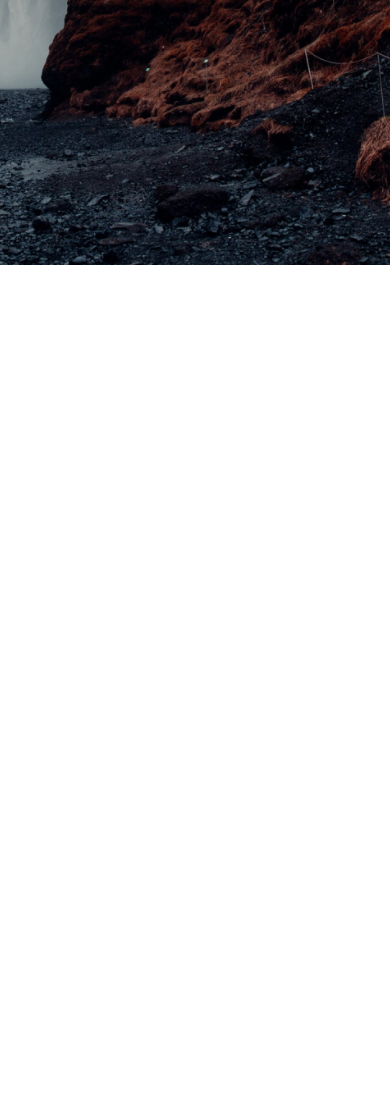
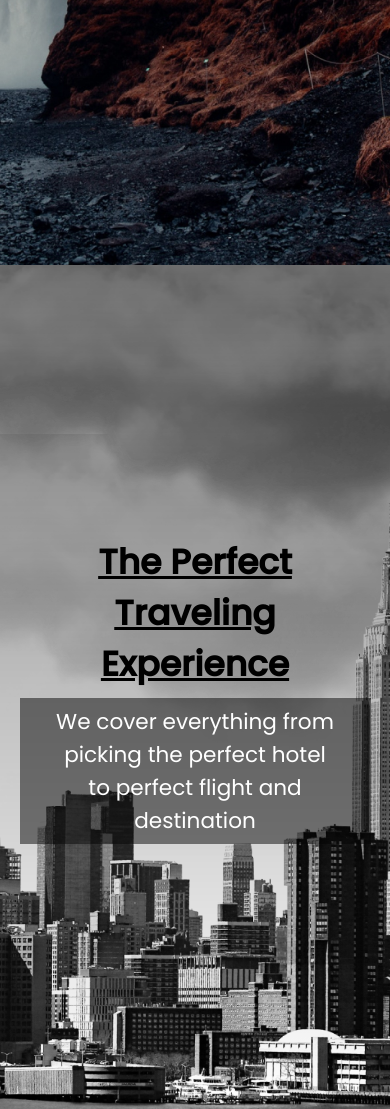
Before and after one commit to GregRRR/TravelSite, a plain HTML site: page index.html in a window 390 px wide. Shown: the part 595-1704 px from the top of the page. Before the commit the page ends 860 px from the top, so only its background shows below. Drawn offline with Linux system fonts and the light colour scheme; a web font is replaced by a local one.

Commit message:
locations-section

```diff
--- a/index.html
+++ b/index.html
@@ -31,6 +31,8 @@
         </ul>
       </nav>
     </header>
+
+    <!-- HERO SECTION -->
     <section class="hero">
       <h2>Travel Beyond Limits</h2>
       <h3>
@@ -39,5 +41,26 @@
       </h3>
       <button>Book Now</button>
     </section>
+
+    <!-- LOCATIONS SECTION -->
+    <section id="locations">
+      <header class="locations-head">
+        <h2>The Perfect Traveling Experience</h2>
+        <h3>
+          We cover everything from picking the perfect hotel<br />
+          to perfect flight and destination
+        </h3>
+        <img
+          src="/img/cloud.png"
+          alt="cloud image"
+          class="moving-cloud-1 cloud"
+        />
+        <img
+          src="/img/cloud.png"
+          alt="cloud image"
+          class="moving-cloud-2 cloud"
+        />
+      </header>
+    </section>
   </body>
 </html>
--- a/style.css
+++ b/style.css
@@ -51,6 +51,11 @@ button {
   border-style: none;
   color: white;
   cursor: pointer;
+  transition: background 0.3s ease-in-out;
+}
+
+button:hover {
+  background: #24364b;
 }
 
 /*  Nav & Hero section */
@@ -103,6 +108,61 @@ nav ul {
   padding: 2rem;
 }
 
+/*  LOCATIONS SECTION */
+
+#locations {
+  min-height: 100vh;
+  background: linear-gradient(rgba(0, 0, 0, 0.5), transparent),
+    url(/img/new-york-page.png);
+  background-size: cover;
+  background-position: center;
+  display: flex;
+  align-items: center;
+  position: relative;
+  overflow: hidden;
+}
+
+.locations-head {
+  width: 90%;
+  margin: auto;
+}
+
+.locations-head h2 {
+  padding: 1rem 0;
+  text-decoration: underline;
+}
+
+.locations-head h3 {
+  padding: 4rem 0;
+}
+
+.cloud {
+  position: absolute;
+  top: 0%;
+  right: 0%;
+}
+
+.moving-cloud-1 {
+  animation: cloudAnimation 3s infinite alternate ease-in-out;
+}
+
+.moving-cloud-2 {
+  top: 20%;
+  z-index: -1;
+  opacity: 0.5;
+  animation: cloudAnimation 5s infinite alternate ease-in-out;
+}
+
+@keyframes cloudAnimation {
+  from {
+    transform: translate(10%, -10%);
+  }
+  to {
+    transform: translate(0%, -0%);
+  }
+}
+/*  MEDIA QUERIES  932PX*/
+
 @media screen and (max-width: 932px) {
   html {
     font-size: 45%;
@@ -114,4 +174,28 @@ nav ul {
   #logo {
     padding: 2rem;
   }
+
+  .cloud {
+    height: 50%;
+    pointer-events: none;
+  }
+
+  .moving-cloud-1 {
+    z-index: -1;
+  }
+  .moving-cloud-2 {
+    z-index: -2;
+  }
+
+  .locations-head h2 {
+    padding: 1rem 0;
+    text-decoration: underline;
+    text-align: center;
+  }
+  .locations-head h3 {
+    background: rgba(4, 4, 5, 0.5);
+    color: white;
+    padding: 1rem;
+    text-align: center;
+  }
 }
```
